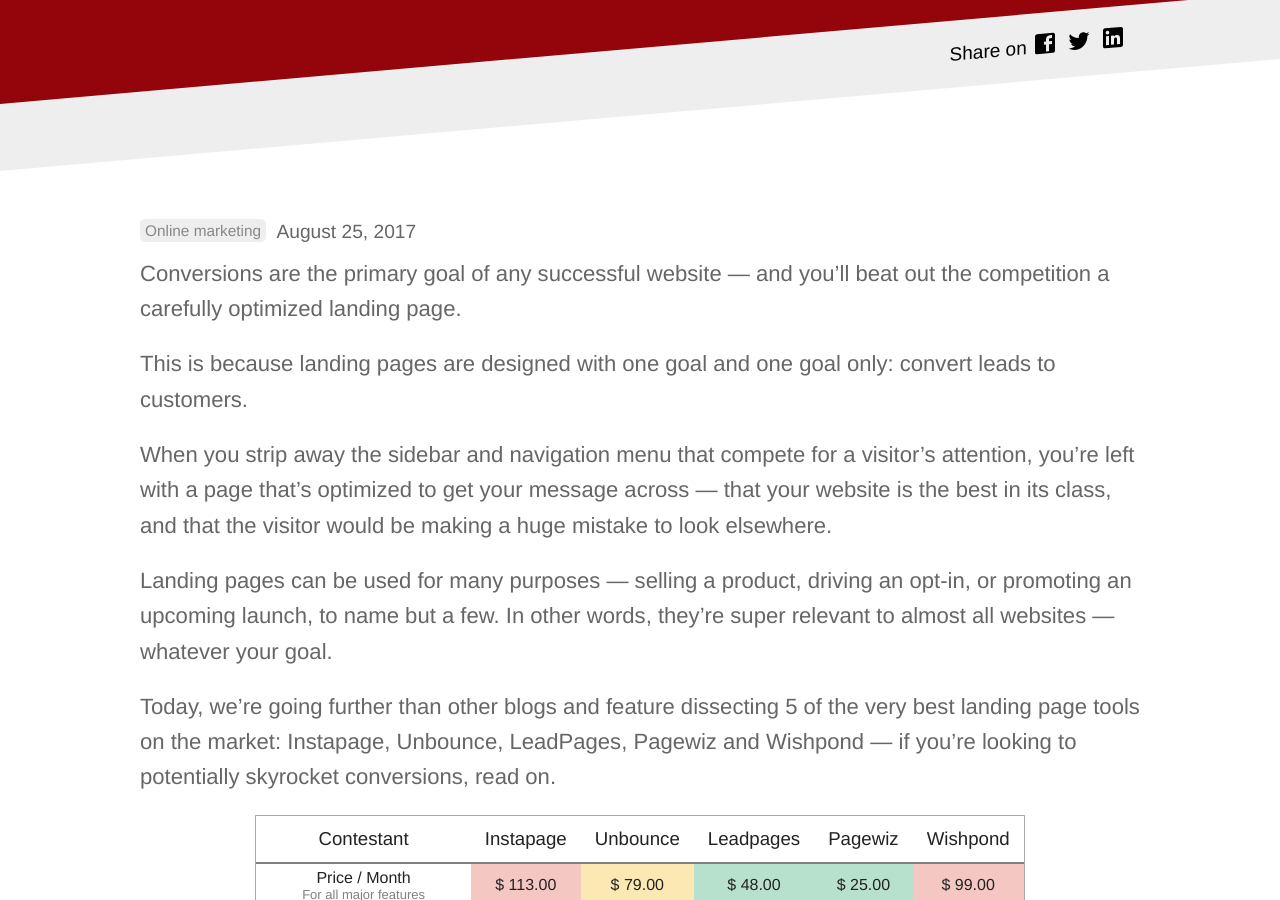
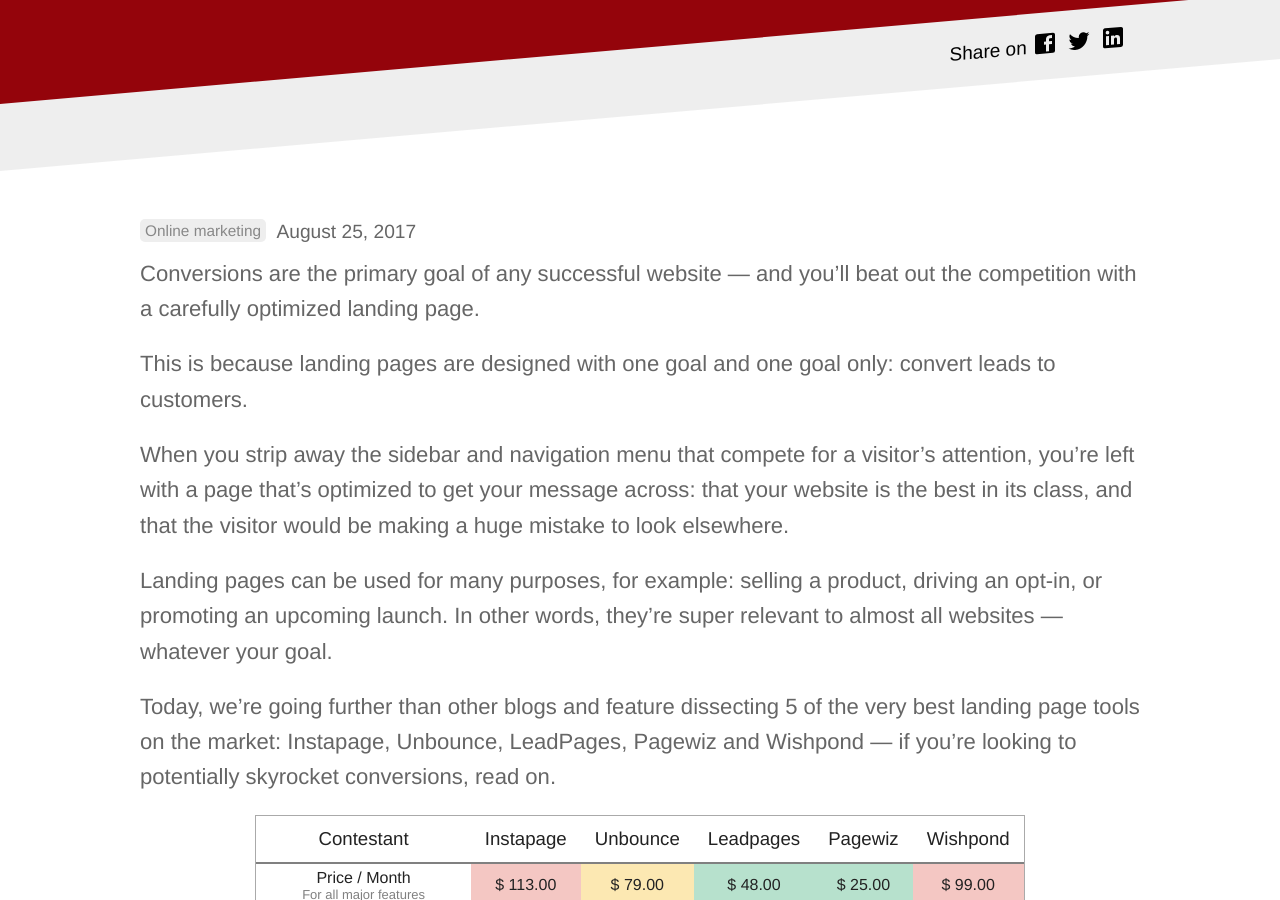
Before and after one commit to benevolenttech/btek.cc, a Jekyll site: the page built from _posts/2017-08-25-which-is-the-best-landing-page-builder.md, in a window 1280 px wide and 900 px high, scrolled down 510 px. Built offline with Jekyll 4.4.1, drawn with Linux system fonts in a browser that asks for light colours; comment, search, counter and statistics services are not loaded.

Commit message:
Updated '_posts/2017-08-25-which-is-the-best-landing-page-builder.md' via CloudCannon

```diff
--- a/_posts/2017-08-25-which-is-the-best-landing-page-builder.md
+++ b/_posts/2017-08-25-which-is-the-best-landing-page-builder.md
@@ -17,15 +17,15 @@
 ---
 
 
-Conversions are the primary goal of any successful website — and you'll beat out the competition a carefully optimized landing page.
+Conversions are the primary goal of any successful website — and you'll beat out the competition with a carefully optimized landing page.
 
 This is because landing pages are designed with one goal and one goal only: convert leads to customers.
 
-When you strip away the sidebar and navigation menu that compete for a visitor’s attention, you’re left with a page that’s optimized to get your message across — that your website is the best in its class, and that the visitor would be making a huge mistake to look elsewhere.
+When you strip away the sidebar and navigation menu that compete for a visitor’s attention, you’re left with a page that’s optimized to get your message across: that your website is the best in its class, and that the visitor would be making a huge mistake to look elsewhere.
 
-Landing pages can be used for many purposes — selling a product, driving an opt-in, or promoting an upcoming launch, to name but a few. In other words, they’re super relevant to almost all websites — whatever your goal.
+Landing pages can be used for many purposes, for example: selling a product, driving an opt-in, or promoting an upcoming launch. In other words, they’re super relevant to almost all websites — whatever your goal.
 
-Today, we’re going further than other blogs and feature dissecting 5 of the very best landing page tools on the market: Instapage, Unbounce, LeadPages, Pagewiz and Wishpond — if you’re looking to potentially skyrocket conversions, read on.<!--<iframe width="790px" height="910px" style="max-width:100%; margin:auto;" src="/landing-page-table.html"></iframe>-->
+Today, we’re going further than other blogs and feature dissecting 5 of the very best landing page tools on the market: Instapage, Unbounce, LeadPages, Pagewiz and Wishpond — if you’re looking to potentially skyrocket conversions, read on.
 
 <div id="landingpagetablewrapper"><p class="scroll-text">Drag to right to see more &rarr;</p><style type="text/css">#landingpagetablewrapper ::-webkit-scrollbar {
       -webkit-appearance: none;
```
